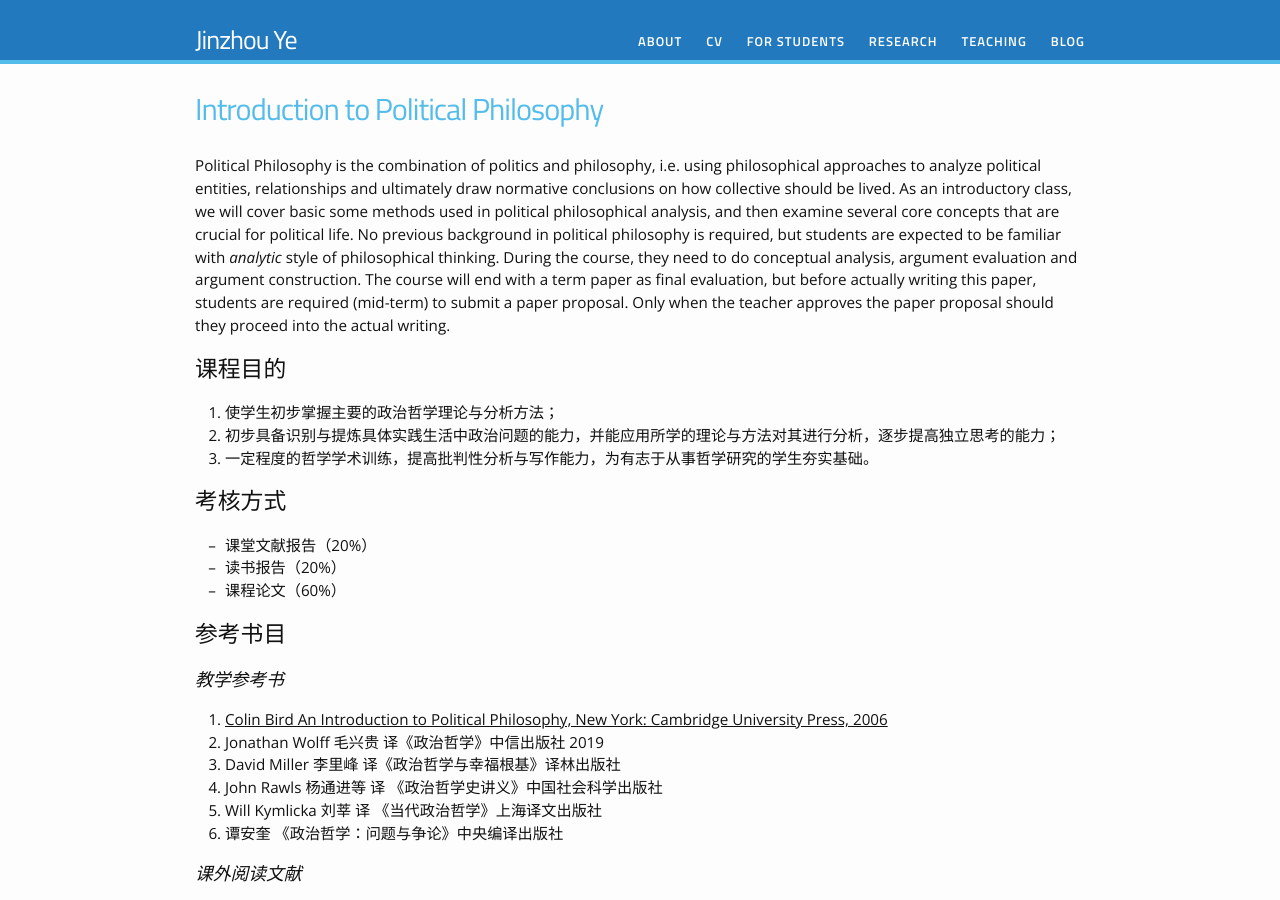
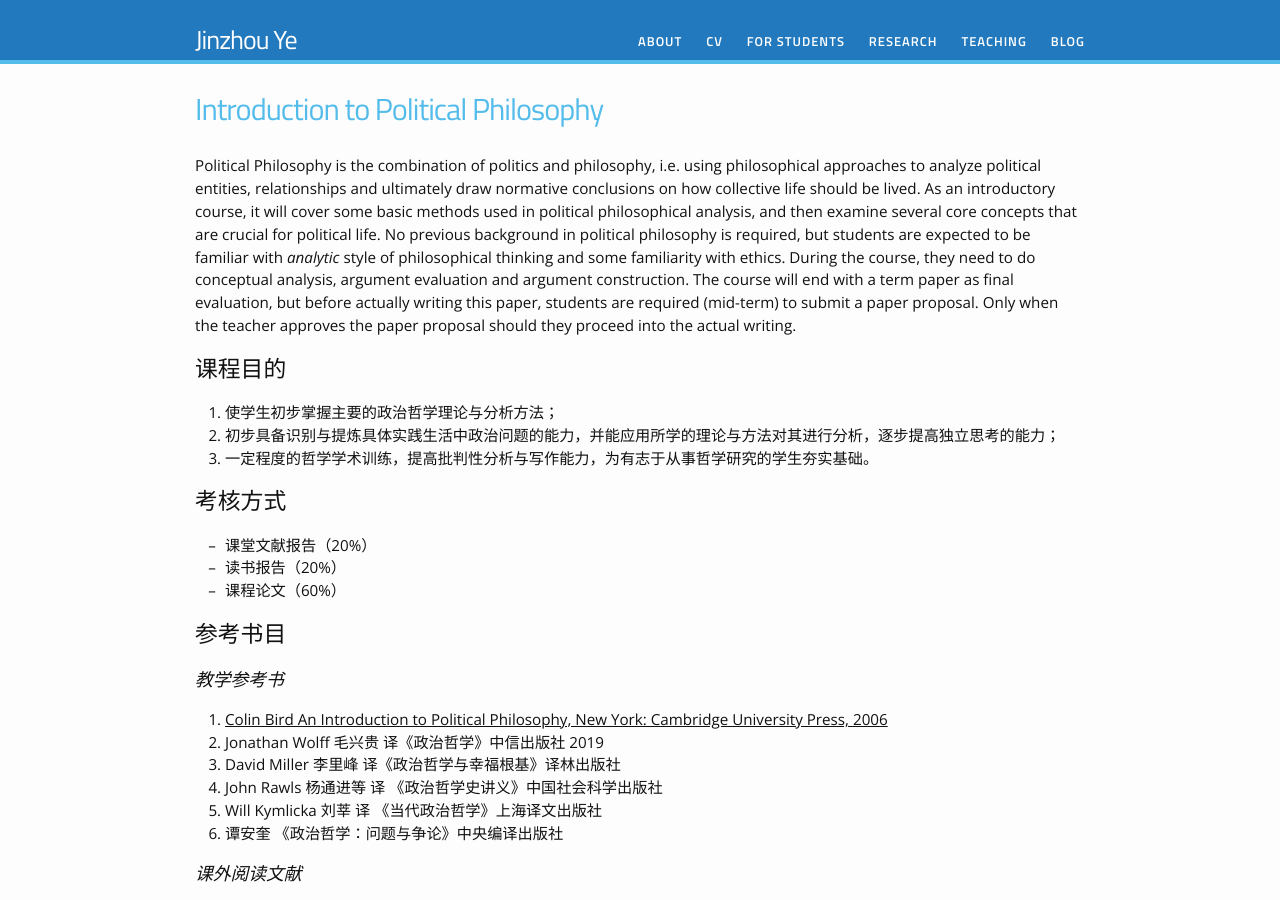
Before and after one commit to yejzh/yejzh.github.io, a Jekyll site: the page built from teaching/pp.md, in a window 1280 px wide and 900 px high. Built offline with Jekyll 4.4.1, drawn with Linux system fonts in a browser that asks for light colours; nearby versions of some CDN libraries; some web fonts are replaced.

Commit message:
Update pp.md

```diff
--- a/teaching/pp.md
+++ b/teaching/pp.md
@@ -4,7 +4,7 @@ title: Introduction to Political Philosophy
 permalink: /teaching/pp/
 ---
 
-Political Philosophy  is the combination of politics and philosophy, i.e. using philosophical approaches to analyze political entities, relationships and ultimately draw normative conclusions on how collective should be lived. As an introductory class, we will cover basic some methods used in political philosophical analysis, and then examine several core concepts that are crucial for political life. No previous background in political philosophy is required, but students are expected to be familiar with *analytic* style of philosophical thinking. During the course, they need to do conceptual analysis, argument evaluation and argument construction. The course will end with a term paper as final evaluation, but before actually writing this paper, students are required (mid-term) to submit a paper proposal. Only when the teacher approves the paper proposal should they proceed into the actual writing.
+Political Philosophy  is the combination of politics and philosophy, i.e. using philosophical approaches to analyze political entities, relationships and ultimately draw normative conclusions on how collective life should be lived. As an introductory course, it will cover some basic methods used in political philosophical analysis, and then examine several core concepts that are crucial for political life. No previous background in political philosophy is required, but students are expected to be familiar with *analytic* style of philosophical thinking and some familiarity with ethics. During the course, they need to do conceptual analysis, argument evaluation and argument construction. The course will end with a term paper as final evaluation, but before actually writing this paper, students are required (mid-term) to submit a paper proposal. Only when the teacher approves the paper proposal should they proceed into the actual writing.
 
 ## 课程目的
 
```
